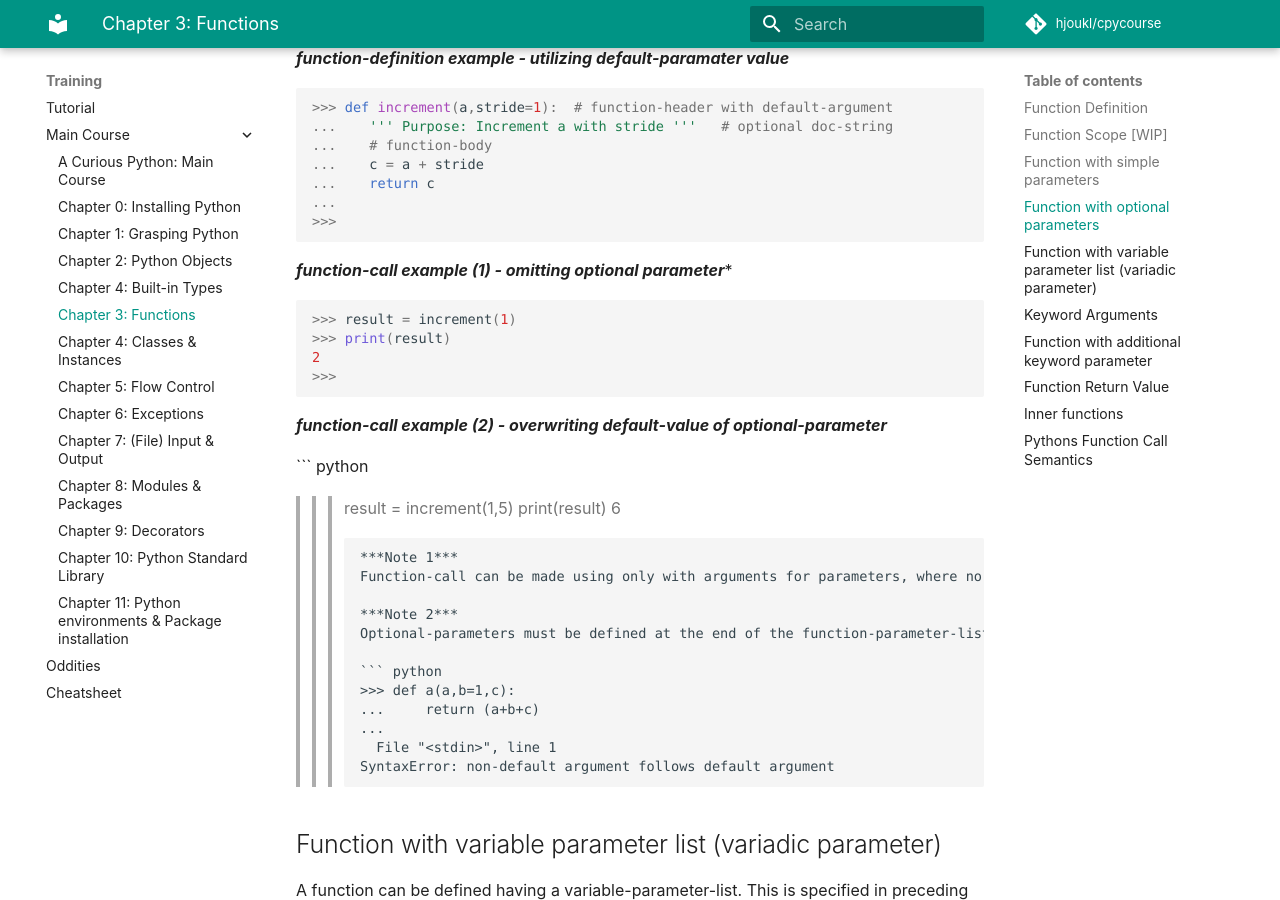
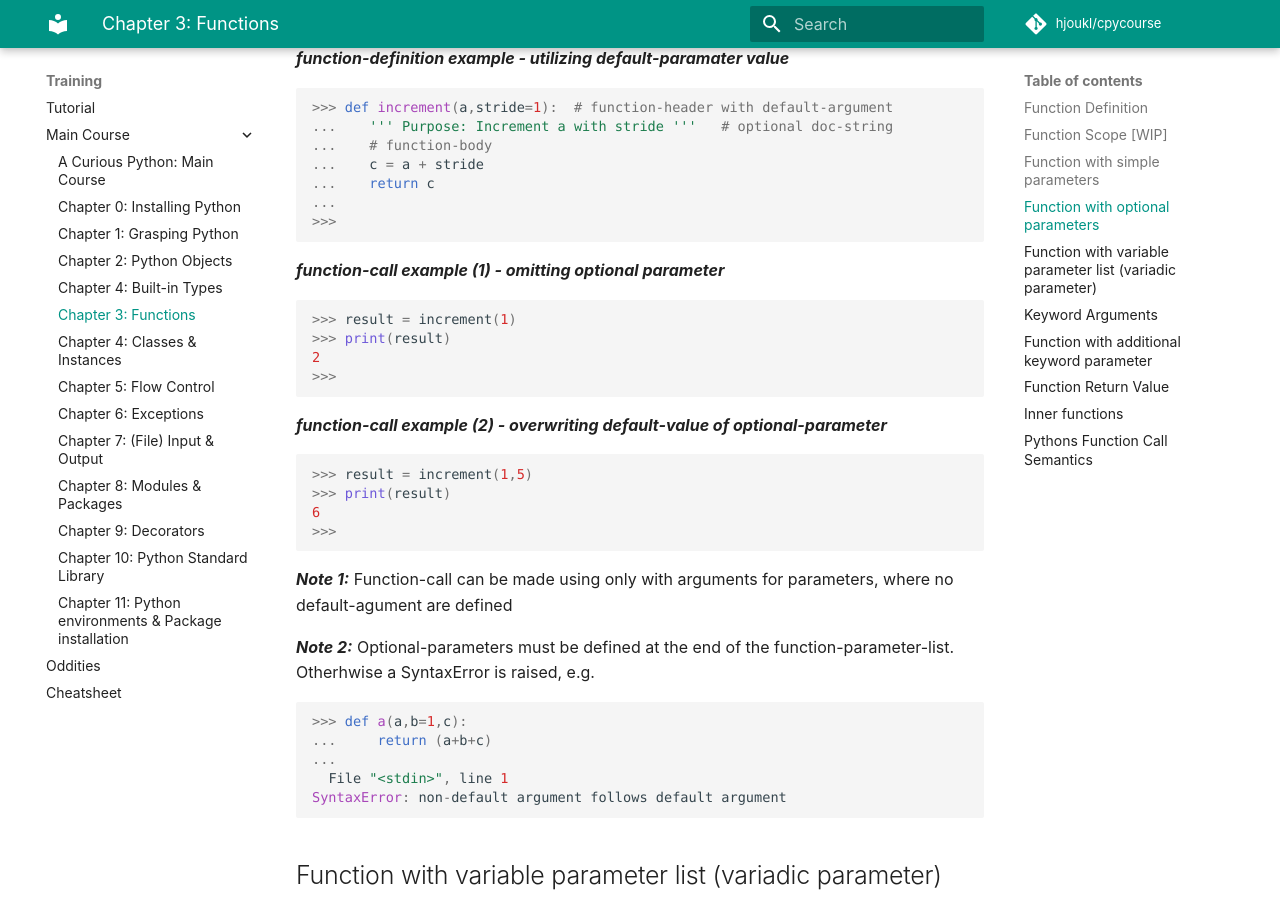
Before and after one commit to rkluger68/cpycourse, an MkDocs documentation site: the page built from docs/training/main-course/functions.md, in a window 1280 px wide and 900 px high, scrolled down 1996 px. Built offline with MkDocs 1.6.1 and Material for MkDocs 9.7.7, drawn with Linux system fonts in a browser that asks for light colours; comment, search, counter and statistics services are not loaded; some of the changed text lies outside the part shown.

Commit message:
Update functions.md
Some reformatting

````diff
--- a/docs/training/main-course/functions.md
+++ b/docs/training/main-course/functions.md
@@ -33,13 +33,13 @@ Function define their own scope. Only locally defined variables are acessible an
 
 Python allows different ways of function-definitions as described in the following subsections.
 
-***Note***
+***Note:***
 Often the term "argument" and "parameter" are used interchangeable, but this is a little bit diffuse. More precise are the terms "actual parameter" for "argument" for variables or values in function-calls and "formal parameter" for parameter-names in function-definitions. Here the term "argument" is used for the variable/values in function-calls, the term "parameter is used for parameter-names in function-definitions.
 
 
 ## Function with simple parameters ##
 
-function-definition example
+***function-definition example***
 
 ``` python
 >>> def increment(a,stride):  # function-header
@@ -53,7 +53,7 @@ function-definition example
 
 A function-call is done simply writing the function-name following a `tuple` of positional call-arguments
 
-function-call example
+***function-call example***
 
 ``` python
 >>> result = increment(1,2)
@@ -62,7 +62,7 @@ function-call example
 >>>
 ```
 
-***Note***
+***Note:***
 The number of parameters equal the number of call-arguments
 Also the order of the call-parameter must match the order of function-paramaters: During the function-call the 1.st call-argument is mapped to the 1.st function-parameter, the 2.nd call-argument is mapped to the 2.nd function-parameter, i.e a position-based mapping from the call-arguments to the function-parameters (call-arguments are ***positional arguments***)
 
@@ -82,7 +82,7 @@ Optional parameters are parameters with assigned default values in the function-
 >>>
 ```
 
-***function-call example (1) - omitting optional parameter****
+***function-call example (1) - omitting optional parameter***
 
 ``` python
 >>> result = increment(1)
@@ -93,17 +93,17 @@ Optional parameters are parameters with assigned default values in the function-
 
 ***function-call example (2) - overwriting default-value of optional-parameter***
 
- ``` python
+``` python
 >>> result = increment(1,5)
 >>> print(result)
 6
 >>>
 ```
 
-***Note 1***
+***Note 1:***
 Function-call can be made using only with arguments for parameters, where no default-agument are defined
 
-***Note 2***
+***Note 2:***
 Optional-parameters must be defined at the end of the function-parameter-list. Otherhwise a SyntaxError is raised, e.g.
 
 ``` python
@@ -160,7 +160,7 @@ Toe
 In the above sections the functions are called with ***positional arguments***, see ***Note*** above.
 In addition function can also be called using named arguments (keyword arguments).
 
-To demonstarte this we use the `increment`-function-definition from above
+To demonstarte this, we use the `increment`-function-definition from above.
 
 ***function-definition ***
 
@@ -294,7 +294,7 @@ Traditional function call semantics are
   - as a consequence, changes to variable inside the function will affect the callers variable (side-effect from callee back to the caller)
   - alongside the function return value, this provides additional communication-channels between caller and callee
 
-Python function call semantics instead are controlled by the mutability/immutability of the Python objects of the caller function-call arguments.
+Python function call semantics instead are controlled by the mutability/immutability of the Python objects of the caller's function-call arguments.
 
 1. argument variable refering an immutable object: Will work without side-effects to the callee even, when the functions is changing the value, this is due to the copy-on-write behaviour
 2. argument variable refering a mutable object may have side-effects to the callee, when the variable is changed inside the function
@@ -321,7 +321,7 @@ Python function call semantics instead are controlled by the mutability/immutabi
 >>>
 ```
 
-***Note***
+***Note:***
 Immutable objects of the caller are not effected by changes in the callee
 
 ***function-call with mmutable call-argument***
@@ -350,5 +350,5 @@ Immutable objects of the caller are not effected by changes in the callee
 >>>
 ```
 
-***Note***
-  function-calls with mutable objects may have site-effect to the callee
+***Note:***
+Function-calls with mutable objects may have site-effect to the callee
````
Also changed, not shown: other parts of docs/training/main-course/functions.md (+3 -3 lines).
